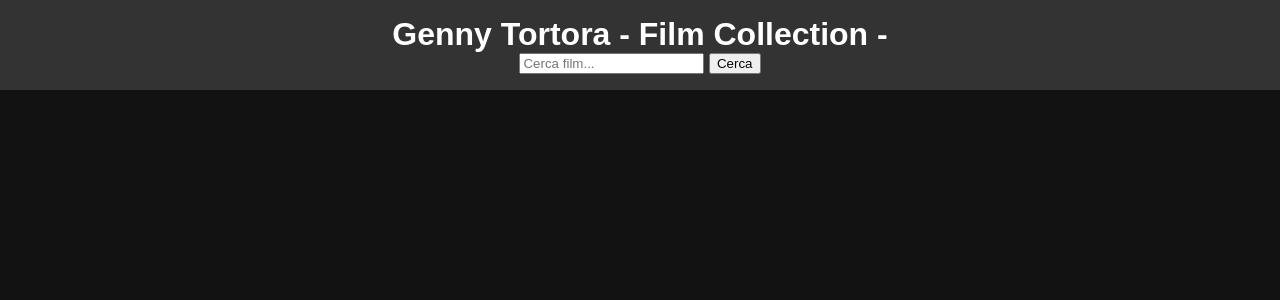
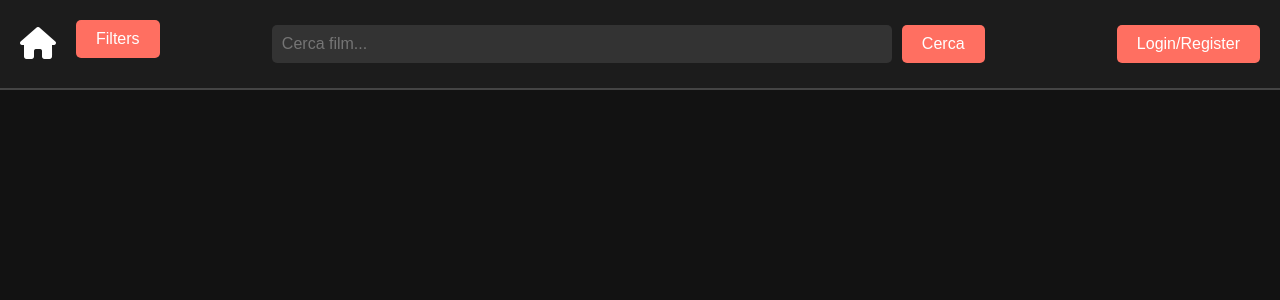
Before and after one commit to Ferdi00/BD2_MovieApp, a Flask app: page / in a window 1280 px wide. Shown: the top 300 px of the page. Run offline with Flask 3, Linux system fonts and the light colour scheme; data that the repository does not hold is empty.

Commit message:
Modifica homepage e aggiunta filtri

```diff
--- a/app/static/scripts.js
+++ b/app/static/scripts.js
@@ -1,68 +1,62 @@
 document.addEventListener("DOMContentLoaded", function () {
-  var movieYears = document.querySelectorAll(".movie-year");
-  movieYears.forEach(function (yearElem) {
-    var year = yearElem.textContent;
-    var yearInt = parseInt(year, 10);
-    if (!isNaN(yearInt)) {
-      yearElem.textContent = yearInt;
-    }
-  });
-});
-
-
-document.addEventListener("DOMContentLoaded", function () {
-  var movieCards = document.querySelectorAll(".movie-card");
-  movieCards.forEach(function (card) {
-    card.addEventListener("click", function () {
-      var movieId = card.getAttribute("data-movie-id");
-      window.location.href = "/movie/" + movieId;
-    });
-  });
-
-  var movieYears = document.querySelectorAll(".movie-year");
-  movieYears.forEach(function (yearElem) {
-    var year = yearElem.textContent;
-    var yearInt = parseInt(year, 10);
-    if (!isNaN(yearInt)) {
-      yearElem.textContent = yearInt;
-    }
-  });
-});
-
-
-document.addEventListener("DOMContentLoaded", function () {
+  // Elementi del DOM
   var searchForm = document.getElementById("searchForm");
   var searchInput = document.getElementById("searchInput");
   var movieContainer = document.querySelector(".movie-container");
+  var filters = document.getElementById("filters");
+  var filterForm = document.getElementById("filterForm");
+  var filterToggle = document.querySelector(".filter-toggle");
 
-  searchForm.addEventListener("submit", function (event) {
-    event.preventDefault(); // Evita il comportamento predefinito di invio del modulo
+  // Inizializzazione
+  initializeEvents();
+
+  function initializeEvents() {
+
+    searchForm.addEventListener("submit", searchMovies);
+    filterForm.addEventListener("submit", applyFilters);
+    filterToggle.addEventListener("click", toggleFilterPanel);
+  }
+
+  function searchMovies(event) {
+    event.preventDefault();
     var searchText = searchInput.value.trim();
+    fetch(`/search?query=${searchText}`)
+      .then(handleResponse)
+      .then(renderMovies)
+      .catch(handleError);
+  }
 
-    fetch("/search?query=" + searchText)
-      .then((response) => {
-        if (!response.ok) {
-          throw new Error(
-            "Errore nella richiesta al server: " + response.status
-          );
+  function applyFilters(event) {
+    event.preventDefault();
+    var params = new URLSearchParams(new FormData(filterForm)).toString();
+    fetch(`/api/filter?${params}`)
+      .then(handleResponse)
+      .then(renderMovies)
+      .catch(handleError);
   }
-        return response.json();
-      })
-      .then((data) => {
-        renderMovies(data);
-      })
-      .catch((error) => {
-        console.error("Si è verificato un errore:", error);
-        // Puoi gestire l'errore qui, ad esempio mostrando un messaggio all'utente
-      });
-  });
+
+  function toggleFilterPanel() {
+    filters.style.display = filters.style.display === "none" ? "flex" : "none";
+  }
 
   function renderMovies(movies) {
     var movieHTML = "";
+    if (movies.length === 0) {
+      movieHTML = "<p>Film non trovato</p>";
+    } else {
       movies.forEach(function (movie) {
-      movieHTML += '<div class="movie-card" data-movie-id="' + movie._id + '">';
         movieHTML +=
-        '<img src="' + movie.poster + '" alt="Poster of ' + movie.title + '">';
+          '<div class="movie-card" data-movie-id="' +
+          movie._id +
+          '" onclick="location.href=\'/movie/' +
+          movie._id +
+          "'\">";
+        movieHTML +=
+          '<img src="' +
+          movie.poster +
+          '" alt="Poster of ' +
+          movie.title +
+          '">';
         movieHTML += '<div class="movie-info">';
         movieHTML +=
           "<h2>" +
@@ -76,20 +70,59 @@ document.addEventListener("DOMContentLoaded", function () {
         movieHTML +=
           "<p><strong>Duration:</strong> " + movie.duration + " min</p>";
         movieHTML +=
-        '<p><strong>Rating:</strong> <span class="rating">' +
+          '<p><strong>Rating:</strong> <span class="rating" data-rating="' +
+          movie.rating +
+          '">' +
           movie.rating +
           "</span></p>";
         movieHTML += "</div></div>";
       });
+    }
     movieContainer.innerHTML = movieHTML;
   }
 
-  var movieYears = document.querySelectorAll(".movie-year");
-  movieYears.forEach(function (yearElem) {
-    var year = yearElem.textContent;
+  function parseYear(year) {
     var yearInt = parseInt(year, 10);
-    if (!isNaN(yearInt)) {
-      yearElem.textContent = yearInt;
+    return isNaN(yearInt) ? year : yearInt;
+  }
+
+  function applyRatingColors() {
+    var ratings = document.querySelectorAll(".rating");
+    ratings.forEach(function (rating) {
+      var value = parseFloat(rating.getAttribute("data-rating"));
+      if (value < 6) {
+        rating.style.color = "red";
+      } else if (value >= 6 && value < 7.5) {
+        rating.style.color = "yellow";
+      } else if (value >= 7.5 && value < 9) {
+        rating.style.color = "green";
+      } else if (value >= 9) {
+        rating.style.color = "purple";
       }
     });
+  }
+
+  function handleResponse(response) {
+    if (!response.ok) {
+      throw new Error("Errore nella richiesta al server: " + response.status);
+    }
+    return response.json();
+  }
+
+  function handleError(error) {
+    console.error("Si è verificato un errore:", error);
+    // Puoi gestire l'errore qui, ad esempio mostrando un messaggio all'utente
+  }
+
+
 });
+
+document.addEventListener("DOMContentLoaded", function () {
+  var movieCards = document.querySelectorAll(".movie-card");
+  movieCards.forEach(function (card) {
+    card.addEventListener("click", function () {
+      var movieId = card.getAttribute("data-movie-id");
+      window.location.href = "/movie/" + movieId;
+    });
+  });
+});
--- a/app/static/styles.css
+++ b/app/static/styles.css
@@ -1,101 +1,256 @@
 body {
-    font-family: 'Arial', sans-serif;
-    background-color: #121212; /* Colore di sfondo scuro */
-    color: #ffffff; /* Testo bianco */
+    background-color: #121212;
+    color: #e0e0e0;
+    font-family: Arial, sans-serif;
     margin: 0;
     padding: 0;
 }
 
 header {
-    background-color: #333; /* Colore di sfondo leggermente più chiaro per il header */
-    color: white;
-    padding: 1em 0;
+    display: flex;
+    align-items: center;
+    justify-content: space-between;
+    padding: 20px;
+    background-color: #1c1c1c;
+    border-bottom: 2px solid #444;
+    position: relative;
+}
+
+header .home-icon {
+    font-size: 2em;
+    color: #fff;
+    text-decoration: none;
+    margin-right: 20px;
+}
+
+header .home-icon:hover {
+    color: #ff6f61;
+}
+
+header h1 {
+    flex: 1;
+    margin: 0;
+    font-size: 2em;
+    color: #fff;
     text-align: center;
 }
 
-h1 {
-    margin: 0;
+#searchForm {
+    display: flex;
+    align-items: center;
+    flex: 1;
+    justify-content: center;
+    margin: 0 20px;
 }
 
-main {
-    padding: 2em;
+#searchInput {
+    padding: 10px;
+    font-size: 1em;
+    border: none;
+    border-radius: 5px;
+    width: 70%;
+    max-width: 600px;
+    background-color: #333;
+    color: #fff;
+}
+
+#searchForm button {
+    padding: 10px 20px;
+    font-size: 1em;
+    border: none;
+    border-radius: 5px;
+    background-color: #ff6f61;
+    color: #fff;
+    cursor: pointer;
+    margin-left: 10px;
+}
+
+#searchForm button:hover {
+    background-color: #ff5a4d;
+}
+
+header .login-button {
+    padding: 10px 20px;
+    font-size: 1em;
+    border: none;
+    border-radius: 5px;
+    background-color: #ff6f61;
+    color: #fff;
+    text-decoration: none;
+    cursor: pointer;
+    margin-left: 20px;
+}
+
+header .login-button:hover {
+    background-color: #ff5a4d;
+}
+
+.filter-panel {
+    margin: 20px;
+}
+
+.filter-toggle {
+    padding: 10px 20px;
+    font-size: 1em;
+    border: none;
+    border-radius: 5px;
+    background-color: #ff6f61;
+    color: #fff;
+    cursor: pointer;
+    margin-bottom: 10px;
+}
+
+.filter-toggle:hover {
+    background-color: #ff5a4d;
+}
+
+#filters {
+    display: none;
+    flex-direction: column;
+    align-items: center;
+    background-color: #1c1c1c;
+    padding: 20px;
+    margin-top: 10px;
+    border-radius: 10px;
+    box-shadow: 0 4px 8px rgba(0, 0, 0, 0.2);
+}
+
+.filters label,
+.filters select,
+.filters button {
+    margin-bottom: 10px;
+    width: 100%;
+    padding: 10px;
+    font-size: 1em;
+    border: none;
+    border-radius: 5px;
+    background-color: #333;
+    color: #fff;
+}
+
+.filter-button {
+    padding: 10px 20px;
+    font-size: 1em;
+    border: none;
+    border-radius: 5px;
+    background-color: #ff6f61;
+    color: #fff;
+    cursor: pointer;
+}
+
+.filter-button:hover {
+    background-color: #ff5a4d;
+}
+
+.filter-select {
+    padding: 8px;
+    font-size: 1em;
+    border: none;
+    border-radius: 5px;
+    background-color: #333;
+    color: #fff;
+    margin-bottom: 10px;
+    width: 200px;
+}
+
+.filter-label {
+    color: #fff;
+    font-size: 1.2em;
+    margin-bottom: 10px;
+}
+
+.filters button:hover {
+    background-color: #ff5a4d;
 }
 
 .movie-container {
     display: flex;
     flex-wrap: wrap;
-    justify-content: space-around;
+    justify-content: center;
+    padding: 20px;
 }
 
 .movie-card {
-    background-color: #424141; /* Colore di sfondo leggermente più chiaro per le card */
-    border: 1px solid #555; /* Bordo leggermente più scuro */
+    background-color: #1c1c1c;
     border-radius: 10px;
-    box-shadow: 0 4px 8px rgba(0, 0, 0, 0.1);
-    margin: 1em;
+    box-shadow: 0 4px 8px rgba(0, 0, 0, 0.2);
+    margin: 20px;
+    overflow: hidden;
+    width: 160px;
+    cursor: pointer;
+    transition: transform 0.2s;
+}
 
-    width: 180px; /* Dimensioni originali */
-    overflow: hidden;
-    display: flex;
-    flex-direction: column;
-    align-items: center;
-    cursor: pointer;
+.movie-card:hover {
+    transform: scale(1.05);
 }
 
 .movie-card img {
-    width: 180px; /* Dimensioni originali */
-    height: 249px; /* Dimensioni originali */
+    width: 160px;
+    height: 229px;
     object-fit: cover;
-    border-bottom: 1px solid #555; /* Bordo leggermente più scuro */
 }
 
 .movie-info {
-    padding: 1em;
-
-    border-radius: 0 0 10px 10px;
+    padding: 10px;
     text-align: center;
 }
 
 .movie-info h2 {
-    margin: 0;
-    font-size: 1.5em; /* Adjust font size for larger cards */
-    color: #ffffff; /* Testo bianco */
-    margin-bottom: 0.5em;
+    font-size: 1.1em;
+    margin: 0.5em 0;
 }
 
 .movie-info p {
-    margin: 0.5em 0;
-    color: #cccccc; /* Testo grigio */
+    margin: 0.3em 0;
 }
 
-.movie-info p strong {
-    color: #ffffff; /* Testo bianco */
+.rating[data-rating] {
+    color: #fff; /* default color */
 }
 
-.movie-info .rating {
-    color: #FFD700; /* Colore dell'icona di rating */
-    font-weight: bold;
+.rating[data-rating="NaN"] {
+    color: #fff;
 }
 
-.movie-detail {
-    display: flex;
-    flex-direction: column;
-    align-items: center;
+.rating[data-rating^="0"],
+.rating[data-rating^="1"],
+.rating[data-rating^="2"],
+.rating[data-rating^="3"],
+.rating[data-rating^="4"],
+.rating[data-rating^="5"] {
+    color: red;
 }
 
-.movie-detail img {
-    width: 140px; /* Dimensioni originali */
-    height: 209px; /* Dimensioni originali */
-    object-fit: cover;
-    border-bottom: 1px solid #555; /* Bordo leggermente più scuro */
+.rating[data-rating^="6"],
+.rating[data-rating^="7.0"],
+.rating[data-rating^="7.1"],
+.rating[data-rating^="7.2"],
+.rating[data-rating^="7.3"],
+.rating[data-rating^="7.4"] {
+    color: yellow;
 }
 
-.movie-detail .movie-info {
-    padding: 1em;
-    background-color: #292929; /* Colore di sfondo più scuro per le info */
-    border-radius: 10px;
-    text-align: center;
-    margin-top: 1em;
-    width: 80%;
-    max-width: 600px;
+.rating[data-rating^="7.5"],
+.rating[data-rating^="7.6"],
+.rating[data-rating^="7.7"],
+.rating[data-rating^="7.8"],
+.rating[data-rating^="7.9"],
+.rating[data-rating^="8"],
+.rating[data-rating^="8."] {
+    color: green;
 }
+
+.rating[data-rating^="9"],
+.rating[data-rating^="9.1"],
+.rating[data-rating^="9.2"],
+.rating[data-rating^="9.3"],
+.rating[data-rating^="9.4"],
+.rating[data-rating^="9.5"],
+.rating[data-rating^="9.6"],
+.rating[data-rating^="9.7"],
+.rating[data-rating^="9.8"],
+.rating[data-rating^="9.9"],
+.rating[data-rating^="10"] {
+    color: purple;
+}
--- a/app/templates/index.html
+++ b/app/templates/index.html
@@ -5,18 +5,51 @@
     <meta name="viewport" content="width=device-width, initial-scale=1.0">
     <title>Film Collection</title>
     <link rel="stylesheet" href="{{ url_for('static', filename='styles.css') }}">
+    <script src="{{ url_for('static', filename='scripts.js') }}" defer></script>
+    <!-- Aggiungi Font Awesome -->
+    <link rel="stylesheet" href="https://cdnjs.cloudflare.com/ajax/libs/font-awesome/6.0.0-beta3/css/all.min.css">
 </head>
 <body>
+    <header>
 
-    <header>
-        <h1>Genny Tortora - Film Collection -</h1>
+        <a href="/" class="home-icon"><i class="fas fa-home"></i></a>
+        <button class="filter-toggle">Filters</button>
         <form id="searchForm">
             <input type="text" id="searchInput" placeholder="Cerca film...">
             <button type="submit">Cerca</button>
         </form>
+         <a href="/login" class="login-button">Login/Register</a>
     </header>
     <main>
-        <div class="movie-container">
+
+
+    <div id="filters" style="display:none;">
+    <form id="filterForm">
+        <div>
+            <label for="genre">Genre:</label>
+            <input type="checkbox" name="genre" value="Comedy"> Comedy
+            <input type="checkbox" name="genre" value="Action"> Action
+            <!-- Add more genres as needed -->
+        </div>
+        <div>
+            <label for="rating">Minimum Rating:</label>
+            <input type="number" id="rating" name="rating" min="0" max="10" step="0.1">
+        </div>
+        <div>
+            <label for="min_duration">Min Duration (minutes):</label>
+            <input type="number" id="min_duration" name="min_duration">
+        </div>
+        <div>
+            <label for="max_duration">Max Duration (minutes):</label>
+            <input type="number" id="max_duration" name="max_duration">
+        </div>
+        <button type="submit">Apply Filters</button>
+    </form>
+</div>
+
+
+
+        <div class="movie-container" id="movieContainer">
             {% for movie in movies %}
             <div class="movie-card" data-movie-id="{{ movie._id }}">
                 <img src="{{ movie.poster }}" alt="Poster of {{ movie.title }}">
@@ -25,13 +58,11 @@
                     <p><strong>Genre:</strong> {{ movie.genre }}</p>
                     <p><strong>Certificate:</strong> {{ movie.certificate }}</p>
                     <p><strong>Duration:</strong> {{ movie.duration }} min</p>
-                    <p><strong>Rating:</strong> <span class="rating">{{ movie.rating }}</span></p>
+                    <p><strong>Rating:</strong> <span class="rating" data-rating="{{ movie.rating }}">{{ movie.rating }}</span></p>
                 </div>
             </div>
             {% endfor %}
         </div>
     </main>
-
-    <script src="{{ url_for('static', filename='scripts.js') }}"></script>
 </body>
 </html>
--- a/config.py
+++ /dev/null
@@ -1,5 +0,0 @@
-import os
-
-class Config:
-    SECRET_KEY = os.environ.get("SECRET_KEY") or "your_secret_key"
-    MONGO_URI = os.environ.get("MONGO_URI") or "mongodb://localhost:27017/moviedb"
```
Also changed, not shown: app/run.py (+32 -12 lines), 1 other file. Lines whose indentation alone changed are shown as unchanged.
